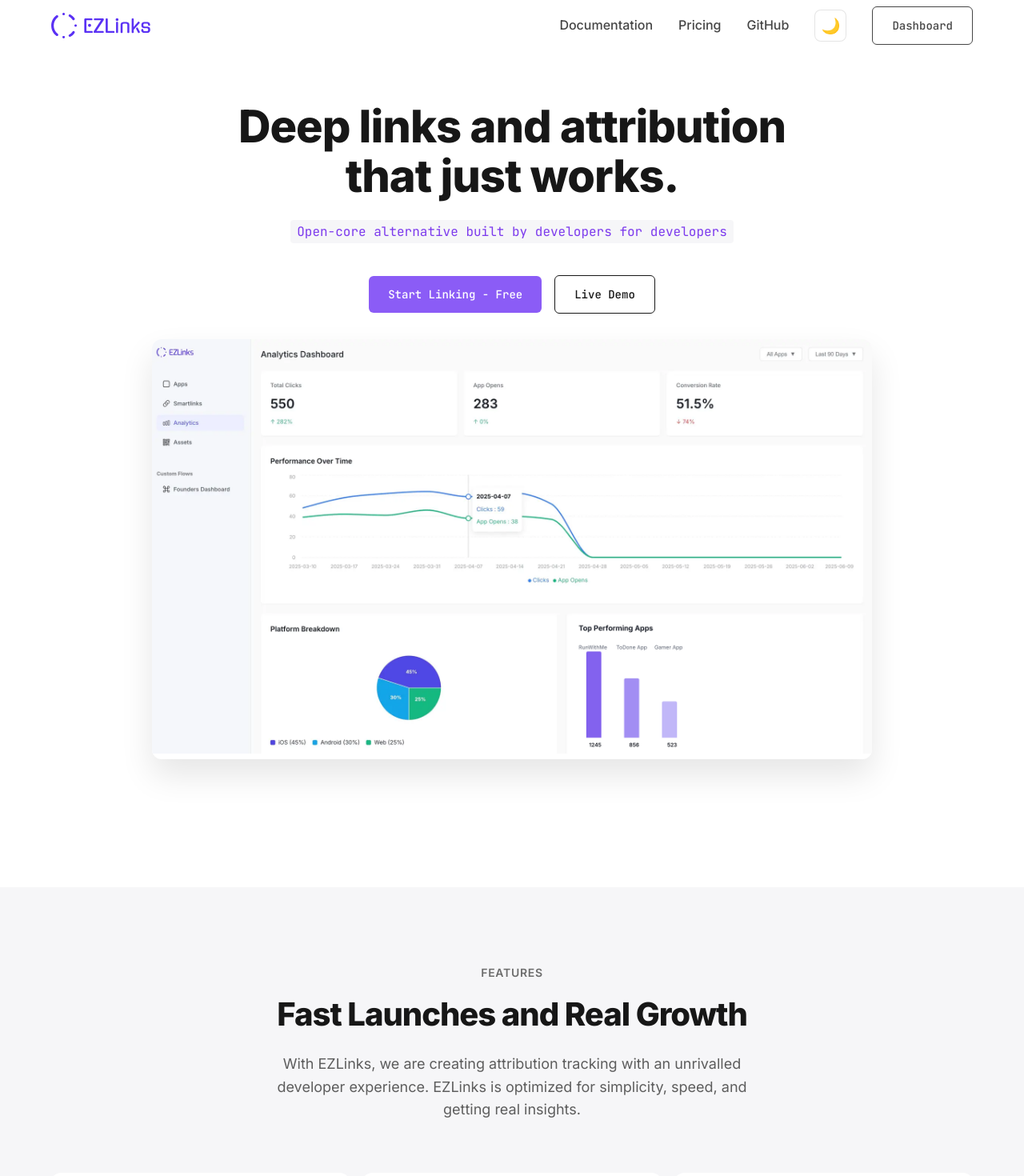
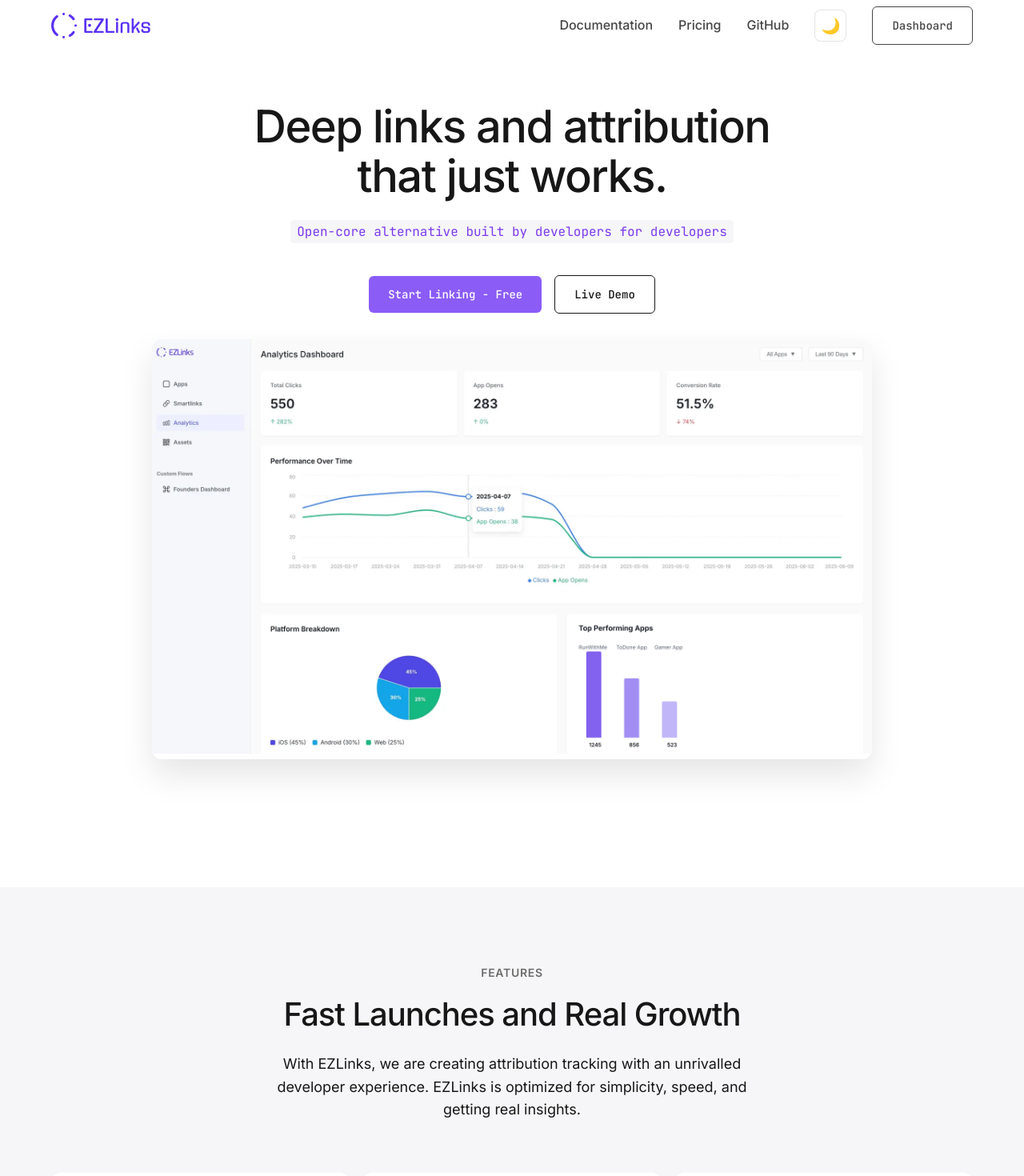
Before and after one commit to GetEZLinks/ezlinks-marketing, a Next.js app: page / in a window 1280 px wide. Shown: the top 1470 px of the page at 80% size. Built offline with nearby package versions, Linux system fonts and the light colour scheme.

Commit message:
Font styling fixes.

```diff
--- a/src/components/AIFeatures/AIFeaturesSection.module.scss
+++ b/src/components/AIFeatures/AIFeaturesSection.module.scss
@@ -134,7 +134,7 @@
 }
 
 .featureDescription {
-  color: var(--foreground);
+  color: var(--woodsmoke-600);
   line-height: 1.5;
   font-size: 0.95rem;
   margin: 0;
--- a/src/components/CaseStudy/CaseStudySection.module.scss
+++ b/src/components/CaseStudy/CaseStudySection.module.scss
@@ -102,7 +102,7 @@
   border: 1px solid #ffffff20;
   background: var(--bg-cards);
   border-radius: 12px;
-  font-size: 0.975rem;
+  font-size: 0.875rem;
   font-weight: 500;
   color: var(--foreground);
   cursor: pointer;
--- a/src/components/Hero/Hero.module.scss
+++ b/src/components/Hero/Hero.module.scss
@@ -26,7 +26,7 @@
   // color: var(--woodsmoke-950);
   line-height: 1.1;
   margin-bottom: 1.5rem;
-  letter-spacing: -1px;
+  letter-spacing: -1.5px;
 
   @media (max-width: 768px) {
     font-size: 2.5rem;
--- a/src/components/SDKSection/SDKSection.module.scss
+++ b/src/components/SDKSection/SDKSection.module.scss
@@ -153,8 +153,8 @@
 }
 
 .sdkTitle {
-  font-size: 2.25rem;
-  font-weight: 800;
+  font-size: 1.75rem;
+  font-weight: 700;
   color: var(--foreground);
   line-height: 1.2;
   margin-bottom: 1rem;
--- a/src/components/UseCases/UseCases.module.scss
+++ b/src/components/UseCases/UseCases.module.scss
@@ -143,7 +143,7 @@
   }
 
   .cardSubtitle {
-      color: rgba(255, 255, 255, 0.8);
+      color: rgba(255, 255, 255, 0.6);
       font-size: 1rem;
       margin: 0;
       margin-bottom: 24px;
--- a/src/styles/globals.scss
+++ b/src/styles/globals.scss
@@ -34,9 +34,8 @@ code {
   font-family: var(--font-jetbrains);
 }
 h1,
-h2,
-h3 {
-  font-weight: 800;
+h2 {
+  font-weight: 500 !important;
 }
 // Global utilities
 .container {
--- a/src/styles/variables.scss
+++ b/src/styles/variables.scss
@@ -18,7 +18,7 @@
   --woodsmoke-300: #b0b0b0;
   --woodsmoke-400: #888888;
   --woodsmoke-500: #6d6d6d;
-  --woodsmoke-600: #5d5d5d;
+  // --woodsmoke-600: #5d5d5d;
   --woodsmoke-700: #4f4f4f;
   --woodsmoke-800: #454545;
   --woodsmoke-900: #3d3d3d;
@@ -49,7 +49,7 @@
   --bg-secondary: var(--background);
 
   --border-color: rgba(26, 26, 26, 0.25);
-  --woodsmoke-600:rgba(255, 255, 255, 0.8);
+  --woodsmoke-600:rgba(255, 255, 255, 0.6);
 
   --bg-primary: #0a0a0a;
   --bg-cards: #1a1a1a;
```
Also changed, not shown: public/ezlinks-dash.jpg (deleted).
